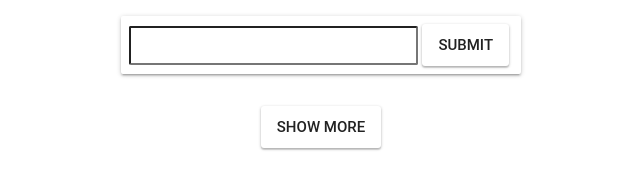
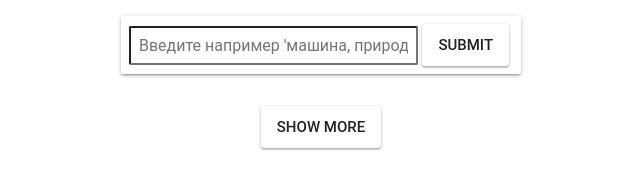
Before and after one commit to Iarkovenko/image_fetching, a plain HTML site: page index.html in a window 1280 px wide. Shown: the whole page, without its empty margins (319-959 px from the left). Drawn offline with Linux system fonts and the light colour scheme.

Commit message:
added placeholder

```diff
--- a/index.html
+++ b/index.html
@@ -22,7 +22,7 @@
 
   <!-- SEARCH FORM -->
   <form class="form">
-    <input type="text" class="input">
+    <input type="text" class="input" placeholder="Введите например 'машина, природа и т.п.'">
     <button type=" submit " class="button">Submit</button>
   </form>
 
```
